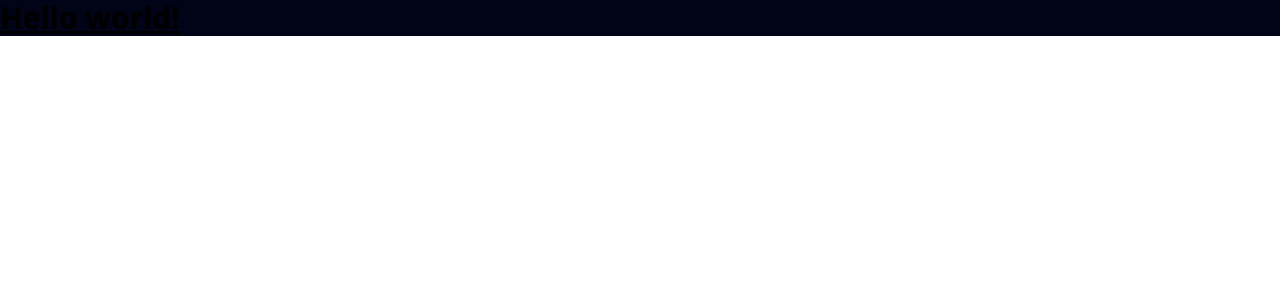
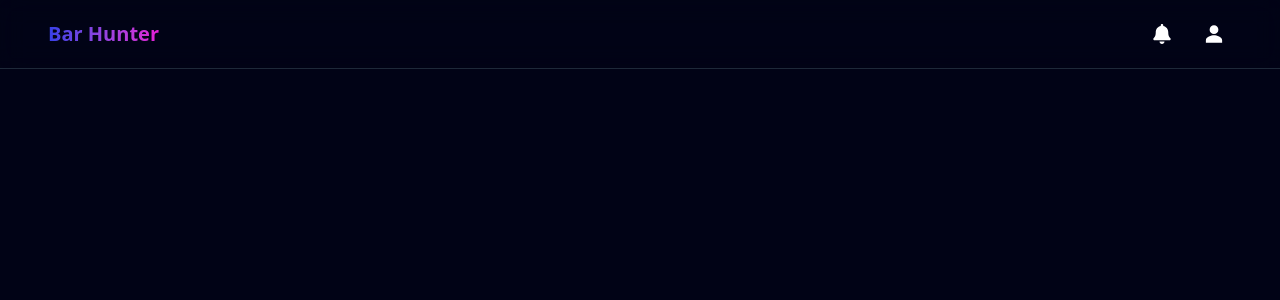
Before and after one commit to deabreuab/BarHunter-App, a Next.js app in the folder frontend/barhunter/: page / in a window 1280 px wide. Shown: the top 300 px of the page. Built offline with nearby package versions, Linux system fonts and the light colour scheme.

Commit message:
feat: create header component

```diff
--- /dev/null
+++ b/frontend/barhunter/src/app/components/Header.tsx
@@ -0,0 +1,25 @@
+import React from 'react'
+import { FaBell } from "react-icons/fa";
+import { IoPersonSharp } from "react-icons/io5";
+
+function Header() {
+  return (
+      <header className="bg-customcolor-darkblue/90 border-b border-gray-800 px-4 py-4 sticky top-0 z-10 backdrop-blur-md border-b">
+        <div className="container mx-auto flex justify-between items-center">
+          <div className="text-xl font-bold bg-gradient-to-r from-customcolors-brightblue to-customcolors-brightpink bg-clip-text text-transparent">
+            Bar Hunter
+          </div>
+          <div className="flex items-center space-x-4">
+            <button className="text-white hover:text-customcolors-brightblue p-2 rounded-full cursor-pointer">
+              <FaBell className="h-5 w-5" />
+            </button>
+            <button className="text-white hover:text-customcolors-brightblue p-2 rounded-full cursor-pointer">
+              <IoPersonSharp className="h-5 w-5" />
+            </button>
+          </div>
+        </div>
+      </header>
+  )
+}
+
+export default Header
--- /dev/null
+++ b/frontend/barhunter/src/app/components/index.ts
@@ -0,0 +1 @@
+export { default as Header } from './Header';
--- a/frontend/barhunter/src/app/page.tsx
+++ b/frontend/barhunter/src/app/page.tsx
@@ -1,12 +1,11 @@
-import Image from "next/image";
-import styles from "./page.module.css";
+"use client";
+
+import { Header } from "./components";
 
 export default function Home() {
   return (
-    <div className="bg-customcolor-darkblue">
-      <h1 className="text-3xl font-bold underline">
-      Hello world!
-      </h1>
+    <div className="min-h-screen bg-customcolors-darkblue text-white">
+      <Header />
     </div>
   );
 }
--- a/frontend/barhunter/tailwind.config.ts
+++ b/frontend/barhunter/tailwind.config.ts
@@ -24,7 +24,7 @@ const config: Config = {
     extend: {
       colors: {
         // Custom Colors
-        customcolor: {
+        customcolors: {
           lightgray: '#EEEEEE',
           darkblue: '#010316',
           brightblue: '#3540E8',
```
